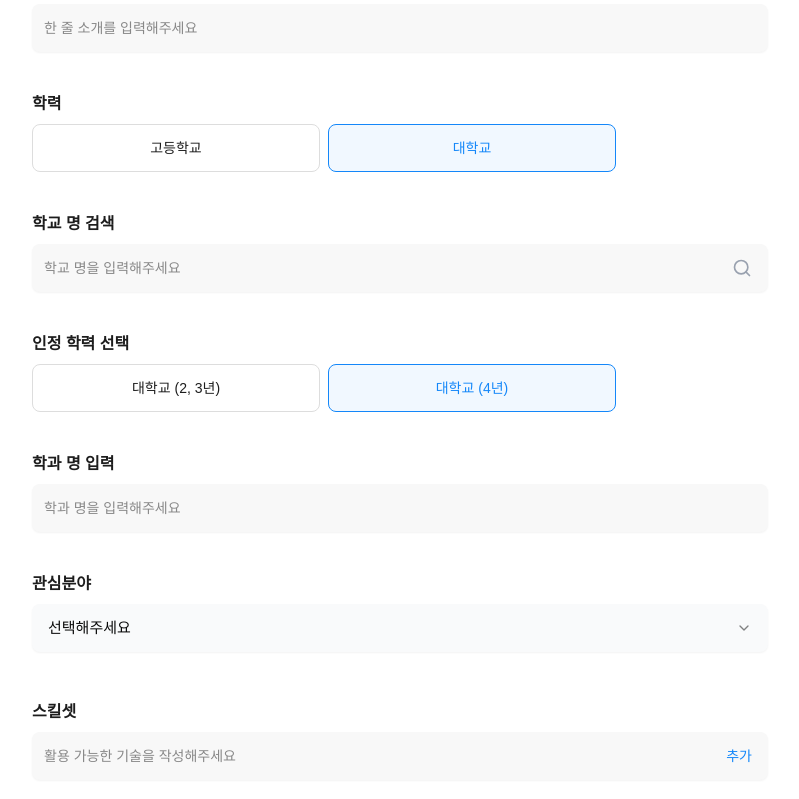
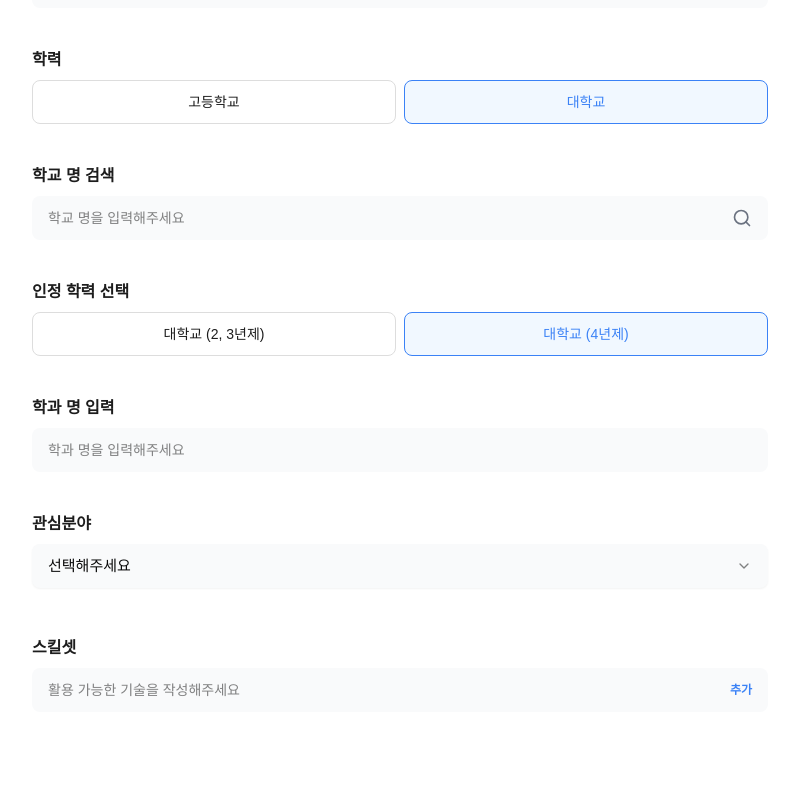
Before and after one commit to KMU-MIS-BALJAGUK/GMJD-WEB, a Next.js app: page /signup/register in a window 1280 px wide. Shown: the part 280-1079 px from the top of the page, without its empty margins (240-1039 px from the left). Built offline with nearby package versions, Linux system fonts and the light colour scheme; a web font is replaced by a local one.

Commit message:
refactor: register page refactoring

```diff
--- a/src/app/signup/page.tsx
+++ b/src/app/signup/page.tsx
@@ -2,8 +2,6 @@
 import React from 'react';
 import { Button } from '@/components/common/Button';
 import Image from 'next/image';
-const LOGO_COLOR_CLASS = 'text-[#3F3356]';
-const GOOGLE_TEXT_COLOR_CLASS = 'text-gray-600';
 import { Tooltip, TooltipContent, TooltipProvider, TooltipTrigger } from '@/components/ui/tooltip';
 
 const GOOGLE_TEXT_COLOR_CLASS = 'text-gray-600';
--- a/src/app/signup/register/page.tsx
+++ b/src/app/signup/register/page.tsx
@@ -1,16 +1,11 @@
-// src/app/signup/register/page.jsx
-
 'use client';
 
 import React, { useState, useEffect } from 'react';
 import { Button } from '@/components/common/Button';
 import { Tag } from '@/components/common/Tag';
-import { cn } from '@/lib/utils';
-import { SelectionChip } from './components/SelectionChip';
-import Image from 'next/image';
 import { SelectBox } from '@/components/common/SelectBox';
-import { Input } from '@/components/ui/input';
-import { Search } from 'lucide-react';
+import { Check, Search, X } from 'lucide-react';
+import Input from '@/components/common/Input';
 
 interface FormFieldProps {
   label: string;
@@ -34,7 +29,18 @@ export default function RegisterPage() {
   });
   // 2. 선택형 데이터 상태 관리
   const [selectedEducation, setSelectedEducation] = useState('대학교');
-  const [selectedMajorType, setSelectedMajorType] = useState('대학교 (4년)');
+  const [selectedMajorType, setSelectedMajorType] = useState('대학교 (4년제)');
+  const [showDropdown, setShowDropdown] = useState<boolean>(false);
+  const [univ, setUniv] = useState<string>('');
+
+  const univList = [
+    '서울대학교',
+    '연세대학교',
+    '고려대학교',
+    '성균관대학교',
+    '한양대학교',
+    '경희대학교',
+  ];
 
   //  3. 새로 추가된 스킬 목록 상태 (배열)
   const [skillsList, setSkillsList] = useState<string[]>([]);
@@ -57,15 +63,15 @@ export default function RegisterPage() {
       interest: value,
     }));
   };
+
   // 💡 6. "추가" 버튼 클릭 핸들러
-  const handleAddSkill = (e: React.MouseEvent<HTMLButtonElement>) => {
-    e.preventDefault(); // 폼 제출 방지
-    const newSkill = formData.skills.trim();
+  const handleAddSkill = (value: string) => {
+    const newSkill = value.trim();
 
-    // 비어있지 않고, 중복되지 않은 스킬만 추가
     if (newSkill && !skillsList.includes(newSkill)) {
       setSkillsList((prevList) => [...prevList, newSkill]);
-      // 스킬 입력창 비우기
+
+      // 입력창 비우기
       setFormData((prevData) => ({
         ...prevData,
         skills: '',
@@ -73,7 +79,7 @@ export default function RegisterPage() {
     }
   };
 
-  // 💡 7. 'x' 버튼 클릭 핸들러 (스킬 제거)
+  // 7. 'x' 버튼 클릭 핸들러 (스킬 제거)
   const handleRemoveSkill = (skillToRemove: string) => {
     setSkillsList((prevList) => prevList.filter((skill) => skill !== skillToRemove));
   };
@@ -81,7 +87,6 @@ export default function RegisterPage() {
   // 8. 유효성 검사 (값이 변경될 때마다 실행)
   useEffect(() => {
     console.log('Form Data Updated:', formData);
-    // 필수 필드 체크: 한줄소개, 학교명, 학과명, 관심분야 (스킬은 하나 이상 선택)
     const isValid =
       formData.intro.trim() !== '' &&
       formData.school.trim() !== '' &&
@@ -110,17 +115,10 @@ export default function RegisterPage() {
   // 시안에 맞는 스타일 정의
   const FORM_MAX_WIDTH = 'max-w-3xl';
   const HEADING_CLASS = 'text-lg font-bold text-[#1D1D1D]';
-  //  3. Figma 시안에 맞는 Input 스타일 정의
-  const inputStyles =
-    'h-12 p-3 rounded-[8px] border-none ' +
-    'text-sm placeholder:text-[#888888] text-[#1D1D1D] ' +
-    'bg-[#F8F8F8] ' +
-    'focus:outline-none focus:ring-1 focus:ring-[#1487F9] focus:bg-white ' +
-    'transition-all duration-200';
 
   return (
     <div className="min-h-screen bg-white">
-      <div className={`mx-auto px-4 ${FORM_MAX_WIDTH} pt-20`}>
+      <div className={`mx-auto px-4 ${FORM_MAX_WIDTH} pt-10`}>
         {/* 메인 콘텐츠 시작 */}
         <form onSubmit={handleSubmit} className="space-y-12 pb-20">
           {/* 환영 헤더 */}
@@ -138,60 +136,102 @@ export default function RegisterPage() {
                 name="intro"
                 value={formData.intro}
                 onChange={handleInputChange}
-                className={inputStyles}
               />
             </FormField>
 
             {/* 2. 학력 (Tags) */}
             <FormField label="학력">
-              <div className="flex gap-2">
-                <SelectionChip
-                  isSelected={selectedEducation === '고등학교'}
+              <div className="flex gap-2 w-full">
+                <Button
+                  variant={selectedEducation === '고등학교' ? 'active' : 'ghost'}
+                  className="w-1/2"
                   onClick={() => setSelectedEducation('고등학교')}
                 >
                   고등학교
-                </SelectionChip>
-                <SelectionChip
-                  isSelected={selectedEducation === '대학교'}
+                </Button>
+                <Button
+                  variant={selectedEducation === '대학교' ? 'active' : 'ghost'}
+                  className="w-1/2"
                   onClick={() => setSelectedEducation('대학교')}
                 >
                   대학교
-                </SelectionChip>
+                </Button>
               </div>
             </FormField>
 
             {/* 3. 학교명 검색 */}
             <FormField label="학교 명 검색">
-              <div className="relative w-full flex items-center">
+              <div className="relative w-full">
                 <Input
                   name="school"
+                  variant="default"
                   value={formData.school}
                   onChange={handleInputChange}
                   placeholder="학교 명을 입력해주세요"
-                  className={cn(inputStyles, 'pr-10')}
+                  className="w-full"
+                  icon={
+                    <Search
+                      size={20}
+                      className="text-text-02 cursor-pointer"
+                      onClick={() => setShowDropdown(true)}
+                    />
+                  }
                 />
-                {/*Input 바깥에 아이콘을 배치합니다. 안에 넣으니까 오류가 생김 */}
-                <div className="absolute right-4 cursor-pointer z-10 text-gray-400">
-                  <Search size={20} />
-                </div>
+
+                {formData.school.length > 0 && showDropdown && (
+                  <ul
+                    className="
+                      absolute left-0 right-0 top-full z-50
+                      mt-2 p-1 w-full
+                      bg-white border border-gray-200 rounded-md shadow-md
+                      max-h-48 overflow-y-auto scrollbar
+                      animate-in fade-in zoom-in
+                    "
+                  >
+                    {univList.length > 0 ? (
+                      univList.map((name, index) => (
+                        <li
+                          key={index}
+                          className="
+                            px-3 py-2.5 rounded text-[15px] cursor-pointer
+                            hover:bg-gray-100 flex items-center justify-between
+                          "
+                          onClick={() => {
+                            setFormData((prev) => ({ ...prev, school: name }));
+                            setShowDropdown(false);
+                          }}
+                        >
+                          {name}
+
+                          {/* 체크 아이콘 */}
+                          {formData.school === name && <Check className="size-4 text-blue" />}
+                        </li>
+                      ))
+                    ) : (
+                      <li className="px-3 py-2 text-gray-500 text-sm">검색 결과 없음</li>
+                    )}
+                  </ul>
+                )}
               </div>
             </FormField>
 
             {/* 4. 전공 선택 (Tags) */}
             <FormField label="인정 학력 선택">
-              <div className="flex gap-2">
-                <SelectionChip
-                  isSelected={selectedMajorType === '대학교 (2, 3년)'}
-                  onClick={() => setSelectedMajorType('대학교 (2, 3년)')}
+              <div className="flex gap-2 w-full">
+                <Button
+                  variant={selectedMajorType === '대학교 (2, 3년제)' ? 'active' : 'ghost'}
+                  className="w-1/2"
+                  onClick={() => setSelectedMajorType('대학교 (2, 3년제)')}
                 >
-                  대학교 (2, 3년)
-                </SelectionChip>
-                <SelectionChip
-                  isSelected={selectedMajorType === '대학교 (4년)'}
-                  onClick={() => setSelectedMajorType('대학교 (4년)')}
+                  대학교 (2, 3년제)
+                </Button>
+                <Button
+                  variant={selectedMajorType === '대학교 (4년제)' ? 'active' : 'ghost'}
+                  className="w-1/2"
+                  onClick={() => setSelectedMajorType('대학교 (4년제)')}
                 >
-                  대학교 (4년)
-                </SelectionChip>
+                  대학교 (4년제)
+                </Button>
               </div>
             </FormField>
 
@@ -202,7 +242,6 @@ export default function RegisterPage() {
                 value={formData.department}
                 onChange={handleInputChange}
                 placeholder="학과 명을 입력해주세요"
-                className={inputStyles}
               />
             </FormField>
 
@@ -224,23 +263,21 @@ export default function RegisterPage() {
 
             {/* 7. 스킬/툴 */}
             <FormField label="스킬셋">
-              <div className="relative w-full flex items-center">
+              <div className="relative w-full">
                 <Input
                   name="skills"
                   value={formData.skills}
                   onChange={handleInputChange}
                   placeholder="활용 가능한 기술을 작성해주세요"
-                  className={cn(inputStyles, 'pr-20')}
+                  icon={
+                    <p
+                      className="text-blue text-xs font-extrabold cursor-pointer"
+                      onClick={() => handleAddSkill(formData.skills)}
+                    >
+                      추가
+                    </p>
+                  }
                 />
-                <div className="absolute right-4 z-10">
-                  <button
-                    type="button" // 폼 제출을 방지하기 위해 type="button"을 꼭 넣어주세요.
-                    className="text-[#1487F9] font-medium whitespace-nowrap text-sm cursor-pointer"
-                    onClick={handleAddSkill}
-                  >
-                    추가
-                  </button>
-                </div>
               </div>
               {/*  8. 추가된 스킬 태그 렌더링 영역 */}
               <div className="flex flex-wrap gap-3">
@@ -248,12 +285,7 @@ export default function RegisterPage() {
                   <Tag
                     key={index}
                     shape="rounded"
-                    icon={
-                      <button type="button" onClick={() => handleRemoveSkill(skill)}>
-                        <Image src="/X.png" alt="X" width={16} height={16} />
-                      </button>
-                    }
-                    className="w-[83px] h-[32px] justify-center text-[#555555]"
+                    icon={<X size={16} className="text-text-04 cursor-pointer" />}
                   >
                     {skill}
                   </Tag>
--- a/src/components/common/SelectBox.tsx
+++ b/src/components/common/SelectBox.tsx
@@ -46,7 +46,7 @@ export function SelectBox(props: SelectBoxProps) {
         <SelectTrigger
           className={cn(
             `
-            w-full !h-12 bg-bg-02 rounded-[8px] border-none text-[15px] px-4
+            w-full !h-11 bg-bg-02 rounded-[8px] border-none text-[15px] px-4
             focus-visible:ring-1 focus-visible:ring-blue cursor-pointer
           `,
             className
```
